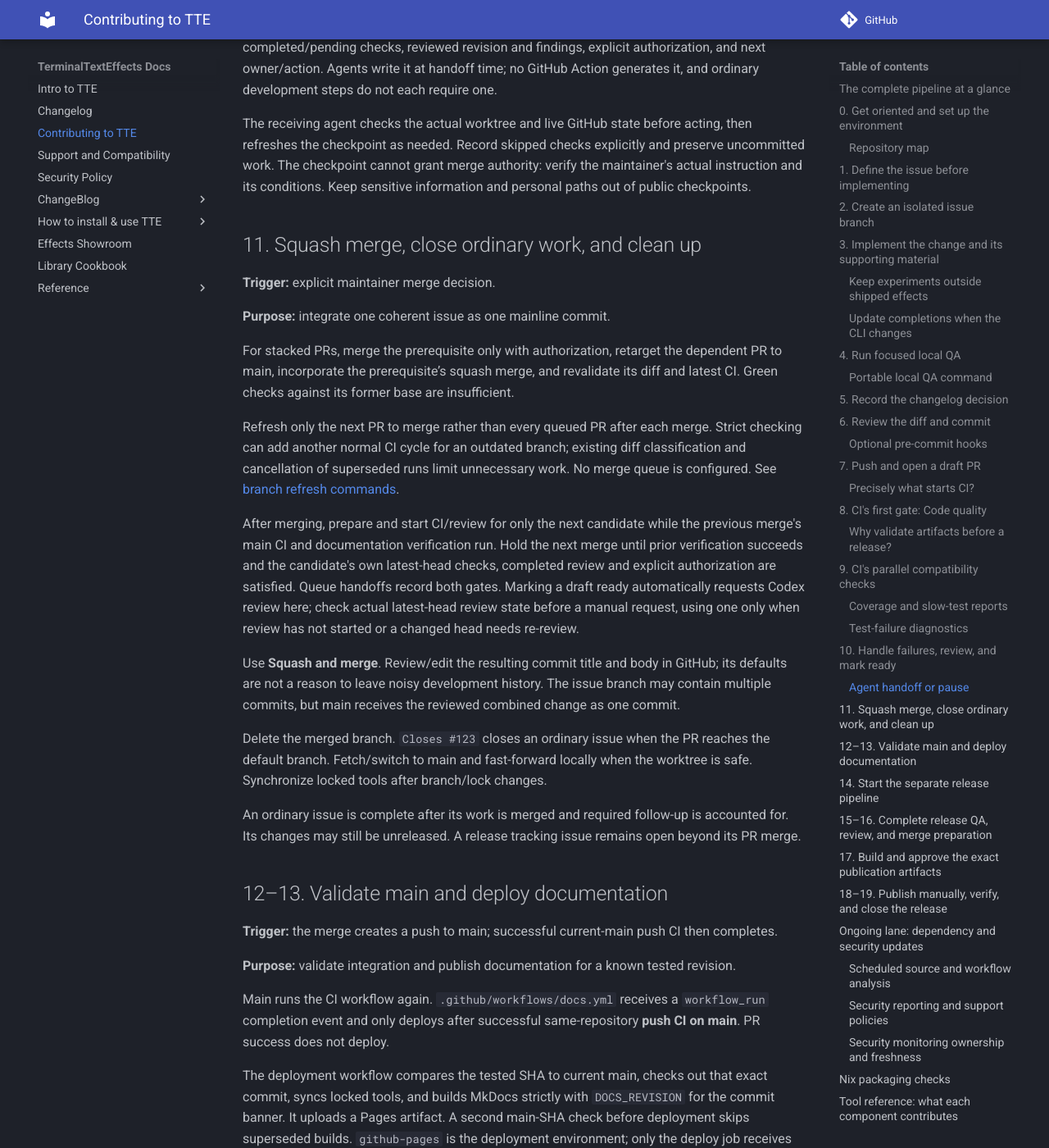
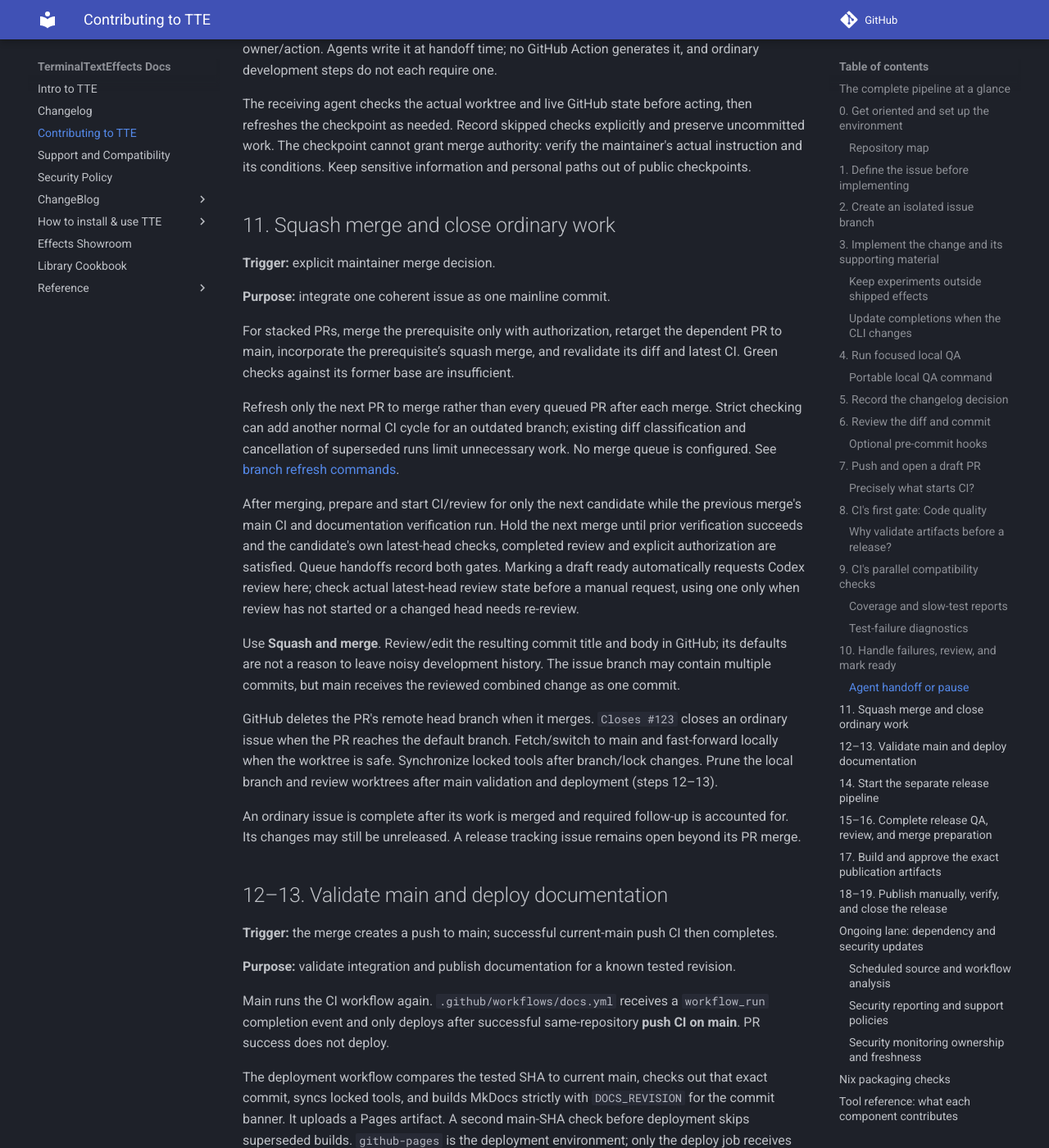
Before and after one commit to ChrisBuilds/terminaltexteffects, an MkDocs documentation site: the page built from docs/development.md, in a window 1280 px wide and 1400 px high, scrolled down 17677 px. Shown: the whole window at 82% size. Built offline with MkDocs 1.6.1 and Material for MkDocs 9.7.7, drawn with Linux system fonts in a browser that asks for light colours; comment, search, counter and statistics services are not loaded; some of the changed text lies outside the part shown.

Commit message:
Document branch cleanup after PR merges (#181)
After post-merge verification, agents delete the merged PR's local branch and review worktree, working from the main worktree. GitHub deletes the remote head branch on merge; any remaining remote branch is reported to the maintainer rather than deleted. The development guide and pipeline diagram now place cleanup after main validation and deployment.

Closes #180

```diff
--- a/docs/development.md
+++ b/docs/development.md
@@ -20,9 +20,10 @@ flowchart TD
     PR --> Quality[8. CI quality, changelog, artifact, and relevant docs checks]
     Quality --> Matrix[9. Python, native-platform, and completion jobs]
     Matrix --> Review[10. Mark ready; address review and verify latest checks]
-    Review --> Merge[11. Maintainer squash-merges and deletes the branch]
+    Review --> Merge[11. Maintainer squash-merges the PR]
     Merge --> MainCI[12. Push CI validates main]
     MainCI --> Docs[13. Deploy documentation for current tested main]
+    Docs --> Cleanup[After verification, prune merged branches and worktrees]
     MainCI --> Prep[14. Prepare a release issue and PR when scheduled]
     Prep --> ReleaseQA[15. Exhaustive, visual, performance, and artifact QA]
     ReleaseQA --> ReleaseMerge[16. Review and merge release preparation]
@@ -400,7 +401,7 @@ When transferring work or CI/review monitoring to another agent, or pausing unfi
 
 The receiving agent checks the actual worktree and live GitHub state before acting, then refreshes the checkpoint as needed. Record skipped checks explicitly and preserve uncommitted work. The checkpoint cannot grant merge authority: verify the maintainer's actual instruction and its conditions. Keep sensitive information and personal paths out of public checkpoints.
 
-## 11. Squash merge, close ordinary work, and clean up
+## 11. Squash merge and close ordinary work
 
 **Trigger:** explicit maintainer merge decision.
 
@@ -414,7 +415,7 @@ After merging, prepare and start CI/review for only the next candidate while the
 
 Use **Squash and merge**. Review/edit the resulting commit title and body in GitHub; its defaults are not a reason to leave noisy development history. The issue branch may contain multiple commits, but main receives the reviewed combined change as one commit.
 
-Delete the merged branch. `Closes #123` closes an ordinary issue when the PR reaches the default branch. Fetch/switch to main and fast-forward locally when the worktree is safe. Synchronize locked tools after branch/lock changes.
+GitHub deletes the PR's remote head branch when it merges. `Closes #123` closes an ordinary issue when the PR reaches the default branch. Fetch/switch to main and fast-forward locally when the worktree is safe. Synchronize locked tools after branch/lock changes. Prune the local branch and review worktrees after main validation and deployment (steps 12–13).
 
 An ordinary issue is complete after its work is merged and required follow-up is accounted for. Its changes may still be unreleased. A release tracking issue remains open beyond its PR merge.
 
@@ -439,6 +440,10 @@ Unexpected failures are reported promptly; preserve original evidence, retry onl
 evidence-backed infrastructure failure, and fix source problems through a scoped PR.
 Follow the [post-merge procedure](https://github.com/ChrisBuilds/terminaltexteffects/blob/main/.github/POST_MERGE.md)
 for commands, recovery decisions and the completion/handoff template.
+
+After verification completes or is handed off, delete the merged PR's local branch and
+review worktree, and report any remote branch GitHub did not delete. See
+[branch cleanup](https://github.com/ChrisBuilds/terminaltexteffects/blob/main/.github/POST_MERGE.md#6-prune-merged-branches).
 
 ## 14. Start the separate release pipeline
 
```
Also changed, not shown: AGENTS.md (+3 -0 lines), changelog.d/180.skip.md (added, +1 -0 lines), .github/POST_MERGE.md.
